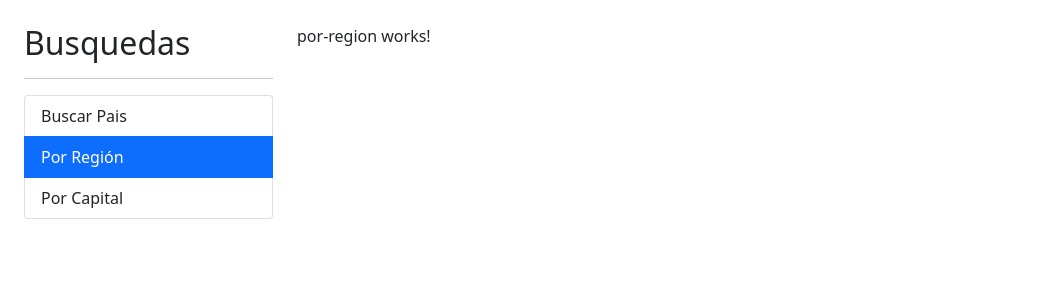
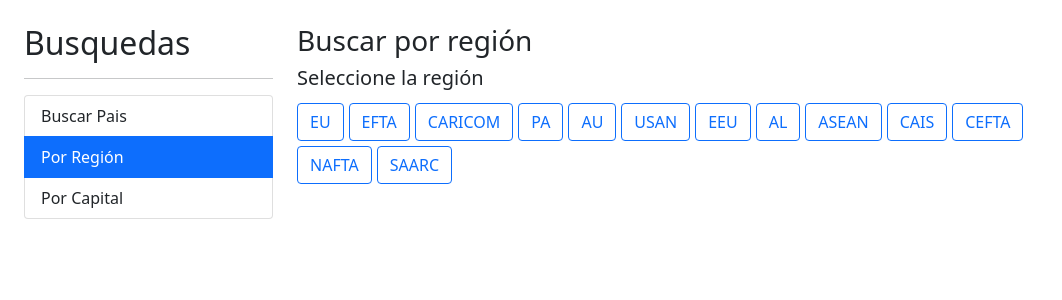
Before and after one commit to EnriqueA75/paises-app-angular, an Angular app: page /region in a window 1280 px wide. Shown: the top 300 px of the page, without its empty margins (0-1062 px from the left). Built offline with nearby package versions, Linux system fonts and the light colour scheme.

Commit message:
search countries by region

```diff
--- a/src/app/pais/components/pais-tabla/pais-tabla.component.html
+++ b/src/app/pais/components/pais-tabla/pais-tabla.component.html
@@ -11,7 +11,7 @@
         <tr *ngFor="let pais of paises">
             <td>{{pais.ccn3}}</td>
             <td><img [src]="pais.flags.png" class="small-flag" style=" width: 50px"></td>
-            <td>{{pais.capital}}, {{pais.name.common}}</td>
+            <td>{{pais.capital}} {{pais.name.common}}</td>
             <td>{{pais.population | number}}</td>
             <td><a [routerLink]="['/pais', pais.altSpellings[0]]">Ver</a></td>
         </tr>
--- a/src/app/pais/pages/por-region/por-region.component.html
+++ b/src/app/pais/pages/por-region/por-region.component.html
@@ -1 +1,27 @@
-<p>por-region works!</p>
+<h3>Buscar por región <small>{{regionActiva | titlecase}}</small></h3>
+
+<h5>Seleccione la región</h5>
+
+<div class="row">
+    <div class="col">
+        <button
+            *ngFor="let region of regiones"
+            class="btn btn-outline-primary"
+            [class]="getClaseCss(region)"
+            (click)="activarRegion(region)"
+        >
+            {{region}}
+        </button>
+    </div>
+</div>
+<div class="row" *ngIf="paises.length != 0">
+    <div class="col">
+        <app-pais-tabla [paises]="paises"></app-pais-tabla>
+    </div>
+</div>
+<!-- estilos condicionales
+    [ngClass]="{
+    'btn-primary': region === regionActiva,
+    'btn-outline-primary': region !== regionActiva
+}"
+-->
--- a/src/app/pais/pages/por-region/por-region.component.ts
+++ b/src/app/pais/pages/por-region/por-region.component.ts
@@ -1,16 +1,39 @@
-import { Component, OnInit } from '@angular/core';
+import { Component } from '@angular/core';
+import { PaisService } from '../../services/pais.service';
+import { Country } from '../../interfaces/pais.interface';
 
 @Component({
   selector: 'app-por-region',
   templateUrl: './por-region.component.html',
   styles: [
+    `
+    button {
+      margin-right: 5px;
+      margin-top: 5px;
+    }
+    `
   ]
 })
-export class PorRegionComponent implements OnInit {
+export class PorRegionComponent {
 
-  constructor() { }
+  regiones: string[] = ['EU', 'EFTA', 'CARICOM', 'PA', 'AU', 'USAN', 'EEU', 'AL', 'ASEAN', 'CAIS', 'CEFTA', 'NAFTA', 'SAARC'];
+  regionActiva: string = '';
+  paises: Country[] = [];
+  termino: string = '';
 
-  ngOnInit(): void {
+  constructor(private paisService: PaisService) { }
+
+  getClaseCss(region: string): string {
+    return ((region === this.regionActiva) ? 'btn btn-primary' : 'btn btn-outline-primary')
   }
 
+  activarRegion(region: string) {
+    if(region === this.regionActiva){return;}
+    this.regionActiva = region;
+    this.termino = region;
+    this.paisService.buscarRegion(region)
+    .subscribe( (paises) => {
+      this.paises = paises;
+    })
 }
+}
--- a/src/app/pais/services/pais.service.ts
+++ b/src/app/pais/services/pais.service.ts
@@ -1,6 +1,6 @@
-import { HttpClient } from '@angular/common/http';
+import { HttpClient, HttpParams } from '@angular/common/http';
 import { Injectable } from '@angular/core';
-import { Observable } from 'rxjs';
+import { Observable, tap } from 'rxjs';
 import { Country } from '../interfaces/pais.interface';
 
 @Injectable({
@@ -9,21 +9,35 @@ import { Country } from '../interfaces/pais.interface';
 export class PaisService {
 
   private apiUrl = 'https://restcountries.com/v3.1'
+  private regionalUrl = 'https://restcountries.com/v2'
+
+  get httpParams() {
+    return new HttpParams()
+      .set('fields', 'name,capital,flags,ccn3,population,altSpellings')
+  }
 
   constructor( private http: HttpClient) { }
 
   buscarPais(termino: string): Observable<Country[]>{
     const url = `${this.apiUrl}/name/${termino}`
-    return this.http.get<Country[]>( url );
+    return this.http.get<Country[]>( url, {params: this.httpParams} );
   }
 
   buscarPorCapital(termino: string){
     const url = `${this.apiUrl}/capital/${termino}`
-    return this.http.get<Country[]>( url )
+    return this.http.get<Country[]>( url, {params: this.httpParams} )
   }
 
   getPaisPorAlpha(id: string){
     const url = `${this.apiUrl}/alpha/${id}`
     return this.http.get<Country>( url )
   }
+  buscarRegion( region: string ) {
+
+    const url = `${this.regionalUrl}/regionalbloc/${region}`
+    return this.http.get<Country[]>( url, {params: this.httpParams})
+      .pipe(
+        tap(console.log)
+      )
+  }
 }
```
